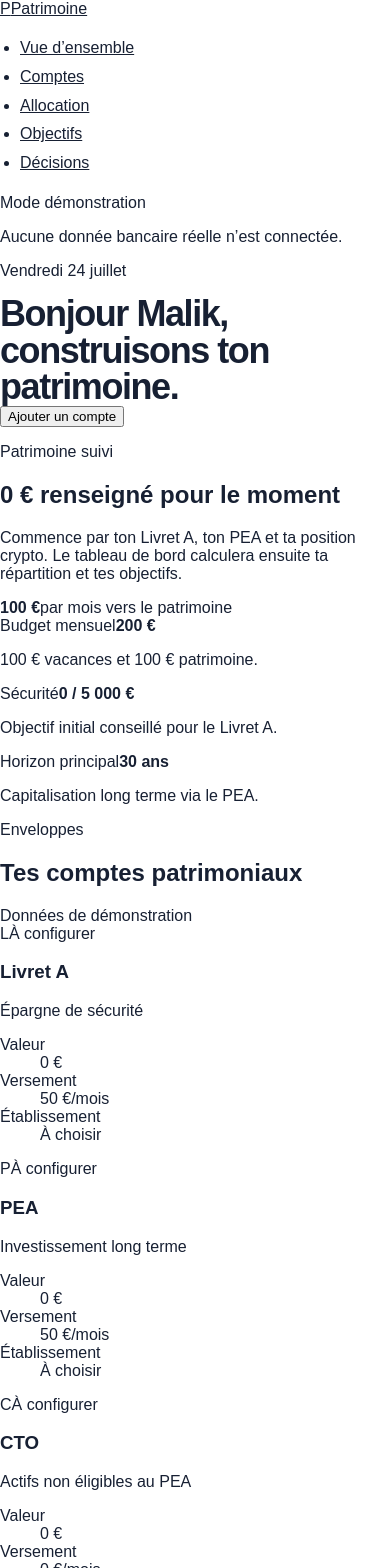
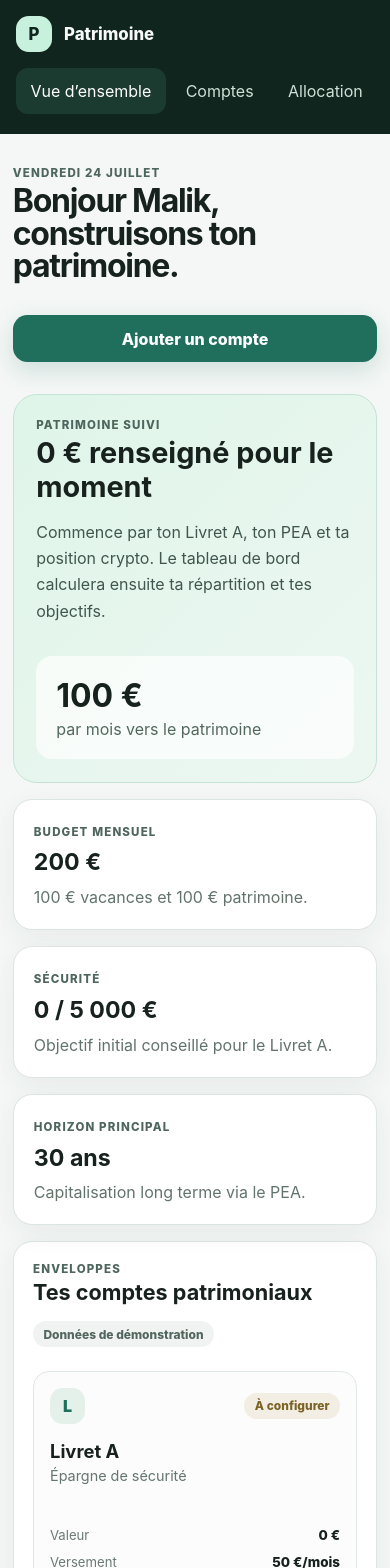
Before and after one commit to Owarino777/Patrimoine, a Next.js app: page / in a window 390 px wide. Shown: the top 1568 px of the page. Built offline with nearby package versions, Linux system fonts and the light colour scheme.

Commit message:
feat(dashboard): add responsive accessible visual system

```diff
--- a/src/app/globals.css
+++ b/src/app/globals.css
@@ -1,47 +1,141 @@
 :root {
   color-scheme: light;
-  font-family: Arial, Helvetica, sans-serif;
-  background: #ffffff;
-  color: #172033;
+  font-family: Inter, ui-sans-serif, system-ui, -apple-system, BlinkMacSystemFont, "Segoe UI", sans-serif;
+  background: #f4f7f6;
+  color: #17211d;
 }
 
 * { box-sizing: border-box; }
-
-body { margin: 0; min-height: 100vh; background: #ffffff; }
-
+html { scroll-behavior: smooth; }
+body { margin: 0; min-height: 100vh; background: #f4f7f6; }
+button, a { font: inherit; }
 a { color: inherit; }
+button { cursor: pointer; }
 
 .skip-link {
   position: fixed;
   top: 0;
   left: 1rem;
-  z-index: 100;
+  z-index: 200;
   padding: 0.75rem 1rem;
-  background: #172033;
-  color: #ffffff;
+  background: #17211d;
+  color: #fff;
   transform: translateY(-120%);
 }
 
-.skip-link:focus { transform: translateY(0); outline: 3px solid #ffbf47; outline-offset: 2px; }
+.skip-link:focus { transform: translateY(0); outline: 3px solid #f8c95c; outline-offset: 2px; }
+:focus-visible { outline: 3px solid #1f6f5c; outline-offset: 3px; }
 
-.page-shell {
-  width: min(100% - 2rem, 70rem);
-  margin-inline: auto;
-  padding-block: clamp(3rem, 8vw, 7rem);
+.app-shell { min-height: 100vh; display: grid; grid-template-columns: 17rem minmax(0, 1fr); }
+.sidebar {
+  position: sticky;
+  top: 0;
+  height: 100vh;
+  display: flex;
+  flex-direction: column;
+  gap: 2.5rem;
+  padding: 1.5rem;
+  background: #10251e;
+  color: #f7faf8;
 }
 
-.page-header { max-width: 48rem; }
-.product-name { font-weight: 700; margin: 0 0 1rem; }
-h1 { max-width: 14ch; font-size: clamp(2.25rem, 7vw, 5rem); line-height: 1.02; margin: 0; letter-spacing: -0.04em; }
-.intro { max-width: 44rem; font-size: 1.125rem; line-height: 1.7; margin-top: 1.5rem; }
-.foundation-section { margin-top: 4rem; border-top: 1px solid #cbd2df; padding-top: 2rem; }
-h2 { font-size: clamp(1.5rem, 3vw, 2rem); }
-ul { padding-left: 1.25rem; line-height: 1.8; }
-.notice { margin-top: 3rem; max-width: 46rem; padding: 1.25rem; border-left: 0.35rem solid #3457d5; background: #eef2ff; }
-.notice p { margin-bottom: 0; line-height: 1.6; }
+.brand { display: inline-flex; align-items: center; gap: 0.75rem; text-decoration: none; font-weight: 800; font-size: 1.05rem; }
+.brand-mark { width: 2.25rem; height: 2.25rem; border-radius: 0.8rem; display: grid; place-items: center; background: #c8f1dd; color: #10251e; }
+.nav-list { list-style: none; margin: 0; padding: 0; display: grid; gap: 0.35rem; }
+.nav-list a { display: block; padding: 0.8rem 0.9rem; border-radius: 0.75rem; text-decoration: none; color: #cfe0d8; }
+.nav-list a:hover, .nav-list a[aria-current="page"] { background: #1b3b31; color: #fff; }
+.sidebar-note { margin-top: auto; padding: 1rem; border: 1px solid #315346; border-radius: 1rem; background: #163128; }
+.sidebar-note p { margin: 0.35rem 0 0; color: #cfe0d8; line-height: 1.5; font-size: 0.9rem; }
 
-:focus-visible { outline: 3px solid #1f57d6; outline-offset: 3px; }
+.dashboard { width: min(100%, 96rem); margin: 0 auto; padding: 2rem clamp(1rem, 3vw, 3rem) 3rem; }
+.topbar { display: flex; align-items: flex-start; justify-content: space-between; gap: 2rem; margin-bottom: 2rem; }
+h1 { max-width: 18ch; margin: 0.35rem 0 0; font-size: clamp(2rem, 4vw, 3.5rem); line-height: 1.02; letter-spacing: -0.04em; }
+h2 { margin: 0.3rem 0 0; font-size: clamp(1.35rem, 2vw, 2rem); line-height: 1.15; }
+h3 { margin: 1rem 0 0.3rem; font-size: 1.15rem; }
+.eyebrow { margin: 0; color: #4e665d; font-weight: 800; font-size: 0.72rem; letter-spacing: 0.1em; text-transform: uppercase; }
+.primary-button { border: 0; border-radius: 0.9rem; padding: 0.85rem 1.1rem; background: #1f6f5c; color: #fff; font-weight: 800; box-shadow: 0 0.5rem 1.5rem rgba(31, 111, 92, 0.18); }
+.primary-button:hover { background: #185747; }
+
+.hero-card { display: flex; justify-content: space-between; gap: 2rem; padding: clamp(1.4rem, 3vw, 2.5rem); border-radius: 1.5rem; background: linear-gradient(135deg, #dff5e9, #edf7f2); border: 1px solid #c4e3d4; }
+.hero-card h2 { font-size: clamp(1.8rem, 3vw, 3rem); max-width: 18ch; }
+.hero-copy { max-width: 48rem; margin: 1rem 0 0; color: #41564e; line-height: 1.65; }
+.hero-stat { min-width: 13rem; align-self: center; padding: 1.25rem; border-radius: 1rem; background: rgba(255,255,255,0.7); }
+.hero-stat strong { display: block; font-size: 2rem; }
+.hero-stat span { display: block; margin-top: 0.25rem; color: #52685f; }
+
+.metrics-grid { display: grid; grid-template-columns: repeat(3, minmax(0, 1fr)); gap: 1rem; margin-top: 1rem; }
+.metric-card, .section-card { background: #fff; border: 1px solid #dce5e0; border-radius: 1.2rem; box-shadow: 0 0.5rem 1.75rem rgba(34, 58, 48, 0.06); }
+.metric-card { padding: 1.25rem; }
+.metric-card strong { display: block; margin-top: 0.55rem; font-size: clamp(1.45rem, 2vw, 2rem); }
+.metric-card p { margin: 0.55rem 0 0; color: #62736c; line-height: 1.5; }
+.section-card { margin-top: 1rem; padding: clamp(1.2rem, 2.5vw, 2rem); }
+.section-heading { display: flex; align-items: center; justify-content: space-between; gap: 1rem; }
+.demo-badge, .status-pill { border-radius: 999px; padding: 0.35rem 0.65rem; font-size: 0.75rem; font-weight: 800; }
+.demo-badge { background: #f0f3f1; color: #52665e; }
+
+.account-grid { display: grid; grid-template-columns: repeat(5, minmax(0, 1fr)); gap: 0.8rem; margin-top: 1.5rem; }
+.account-card { min-width: 0; padding: 1rem; border: 1px solid #e1e8e4; border-radius: 1rem; background: #fbfcfb; }
+.account-card-header { display: flex; align-items: center; justify-content: space-between; gap: 0.5rem; }
+.account-icon { width: 2.2rem; height: 2.2rem; display: grid; place-items: center; border-radius: 0.8rem; background: #e4f1eb; color: #1f6f5c; font-weight: 900; }
+.status-planned { background: #f2eee3; color: #7b6225; }
+.status-active { background: #e2f2e8; color: #266443; }
+.account-card > p { min-height: 2.8rem; margin: 0; color: #65756f; line-height: 1.4; font-size: 0.9rem; }
+dl { margin: 1rem 0 0; display: grid; gap: 0.7rem; }
+dl div { display: flex; justify-content: space-between; gap: 0.75rem; }
+dt { color: #6b7a74; font-size: 0.82rem; }
+dd { margin: 0; text-align: right; font-size: 0.84rem; font-weight: 800; }
+
+.two-column-grid { display: grid; grid-template-columns: 1fr 1fr; gap: 1rem; }
+.allocation-bar { height: 1.2rem; display: flex; overflow: hidden; margin-top: 1.5rem; border-radius: 999px; background: #eef2ef; }
+.allocation-segment { display: block; height: 100%; }
+.segment-vacances, .legend-vacances { background: #4d7ae8; }
+.segment-livret, .legend-livret-a { background: #2d9b74; }
+.segment-pea, .legend-pea { background: #d8a53a; }
+.legend-list { list-style: none; margin: 1.2rem 0 0; padding: 0; display: grid; gap: 0.75rem; }
+.legend-list li { display: flex; align-items: center; justify-content: space-between; gap: 1rem; }
+.legend-list li > span { display: inline-flex; align-items: center; gap: 0.6rem; }
+.legend-dot { width: 0.75rem; height: 0.75rem; border-radius: 50%; }
+.goal-amount { display: flex; align-items: baseline; gap: 0.5rem; margin-top: 1.5rem; }
+.goal-amount strong { font-size: 2rem; }
+.goal-amount span, .muted-copy { color: #65756f; }
+progress { width: 100%; height: 0.9rem; margin-top: 1rem; accent-color: #1f6f5c; }
+.muted-copy { line-height: 1.55; }
+
+.action-list { list-style: none; margin: 1.2rem 0 0; padding: 0; display: grid; }
+.action-list li { display: grid; grid-template-columns: auto 1fr auto; align-items: center; gap: 1rem; padding: 1rem 0; border-top: 1px solid #e2e9e5; }
+.action-list li > span { width: 2rem; height: 2rem; display: grid; place-items: center; border-radius: 50%; background: #edf4f0; color: #1f6f5c; font-weight: 900; }
+.action-list p { margin: 0; font-weight: 750; }
+.action-list button { border: 1px solid #c8d6cf; border-radius: 0.7rem; padding: 0.55rem 0.8rem; background: #fff; color: #24473b; font-weight: 800; }
+.action-list button:hover { background: #f0f6f3; }
+.dashboard-footer { padding: 2rem 0 0; color: #6f7d77; font-size: 0.9rem; line-height: 1.5; }
+
+@media (max-width: 78rem) {
+  .account-grid { grid-template-columns: repeat(3, minmax(0, 1fr)); }
+}
+
+@media (max-width: 58rem) {
+  .app-shell { display: block; }
+  .sidebar { position: static; height: auto; padding: 1rem; gap: 1rem; }
+  .nav-list { display: flex; overflow-x: auto; padding-bottom: 0.25rem; }
+  .nav-list a { white-space: nowrap; }
+  .sidebar-note { display: none; }
+  .topbar, .hero-card { flex-direction: column; }
+  .hero-stat { width: 100%; }
+  .metrics-grid, .two-column-grid { grid-template-columns: 1fr; }
+  .account-grid { grid-template-columns: repeat(2, minmax(0, 1fr)); }
+}
+
+@media (max-width: 38rem) {
+  .dashboard { padding-inline: 0.8rem; }
+  .topbar { align-items: stretch; }
+  .primary-button { width: 100%; }
+  .account-grid { grid-template-columns: 1fr; }
+  .section-heading { align-items: flex-start; flex-direction: column; }
+  .action-list li { grid-template-columns: auto 1fr; }
+  .action-list button { grid-column: 2; justify-self: start; }
+}
 
 @media (prefers-reduced-motion: no-preference) {
   .skip-link { transition: transform 120ms ease-out; }
+  button, .nav-list a { transition: background-color 120ms ease-out, color 120ms ease-out, transform 120ms ease-out; }
 }
```
